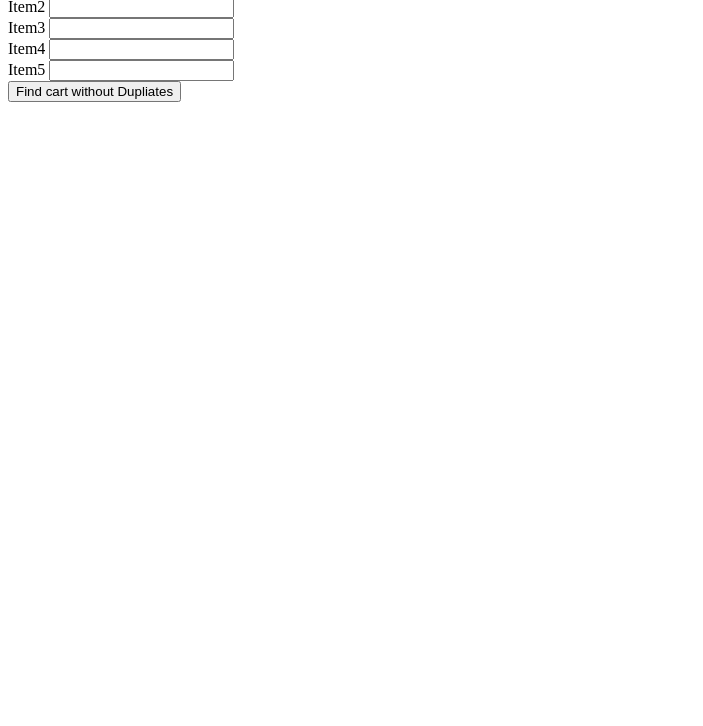
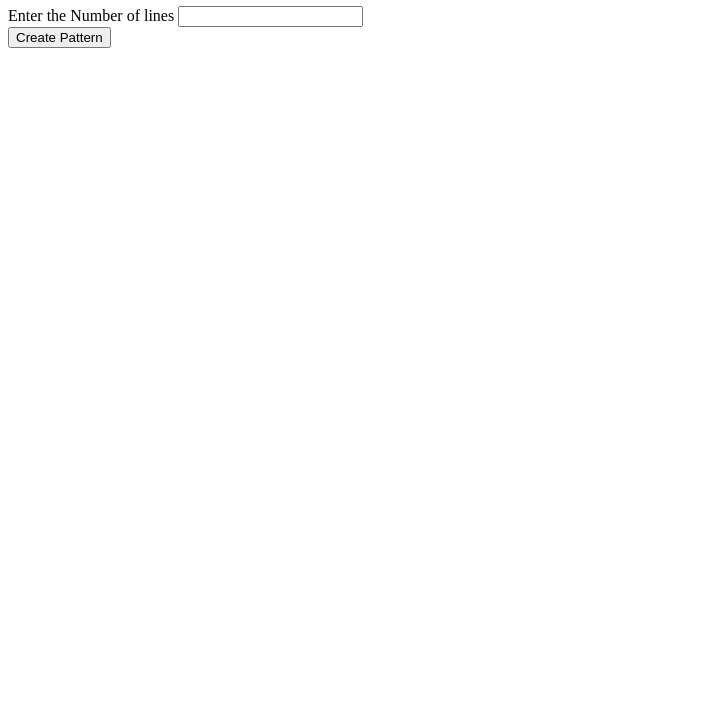
Before and after one commit to deevsh9672/07, a plain HTML site: page index.html in a window 1280 px wide. Shown: the part 74-800 px from the top of the page, without its empty margins (0-703 px from the left). Drawn offline with Linux system fonts and the light colour scheme.

Commit message:
Update index.html

```diff
--- a/index.html
+++ b/index.html
@@ -1,39 +1,22 @@
-
 <!DOCTYPE html>
 <html lang="en">
   <head>
     <meta charset="UTF-8" />
     <meta http-equiv="X-UA-Compatible" content="IE=edge" />
-    <meta name="viewport" content="width=device-width, initial-scale=1.0" />
-    <title>Remove Duplicates from Cart</title>
+    <meta name="viewport" content="width=\, initial-scale=1.0" />
+    <title>Inverted Arterisk Pattern</title>
     <link rel="stylesheet" href="./style.css" />
     <script src="./script.js"></script>
   </head>
   <body>
+    <h1>Inverted right angle arterisk pattern generator</h1>
     <div class="container">
-      <div class="items">
-        <p>Enter the items name:</p>
-        <div>
-          <label for="item1">Item1</label> <input type="text" id="item1" />
-        </div>
-        <div>
-          <label for="item2">Item2</label> <input type="text" id="item2" />
-        </div>
-        <div>
-          <label for="item3">Item3</label> <input type="text" id="item3" />
-        </div>
-        <div>
-          <label for="item4">Item4</label> <input type="text" id="item4" />
-        </div>
-        <div>
-          <label for="item5">Item5</label> <input type="text" id="item5" />
-        </div>
+      <div>
+        <label for="number">Enter the Number of lines</label>
+        <input type="number" id="number" />
       </div>
-      <button onclick="find()">Find cart without Dupliates</button>
-
+      <button onclick="create()" id="btn">Create Pattern</button>
     </div>
-    <div class="output">
-
-    </div>
+    <div id="output"></div>
   </body>
 </html>
```
